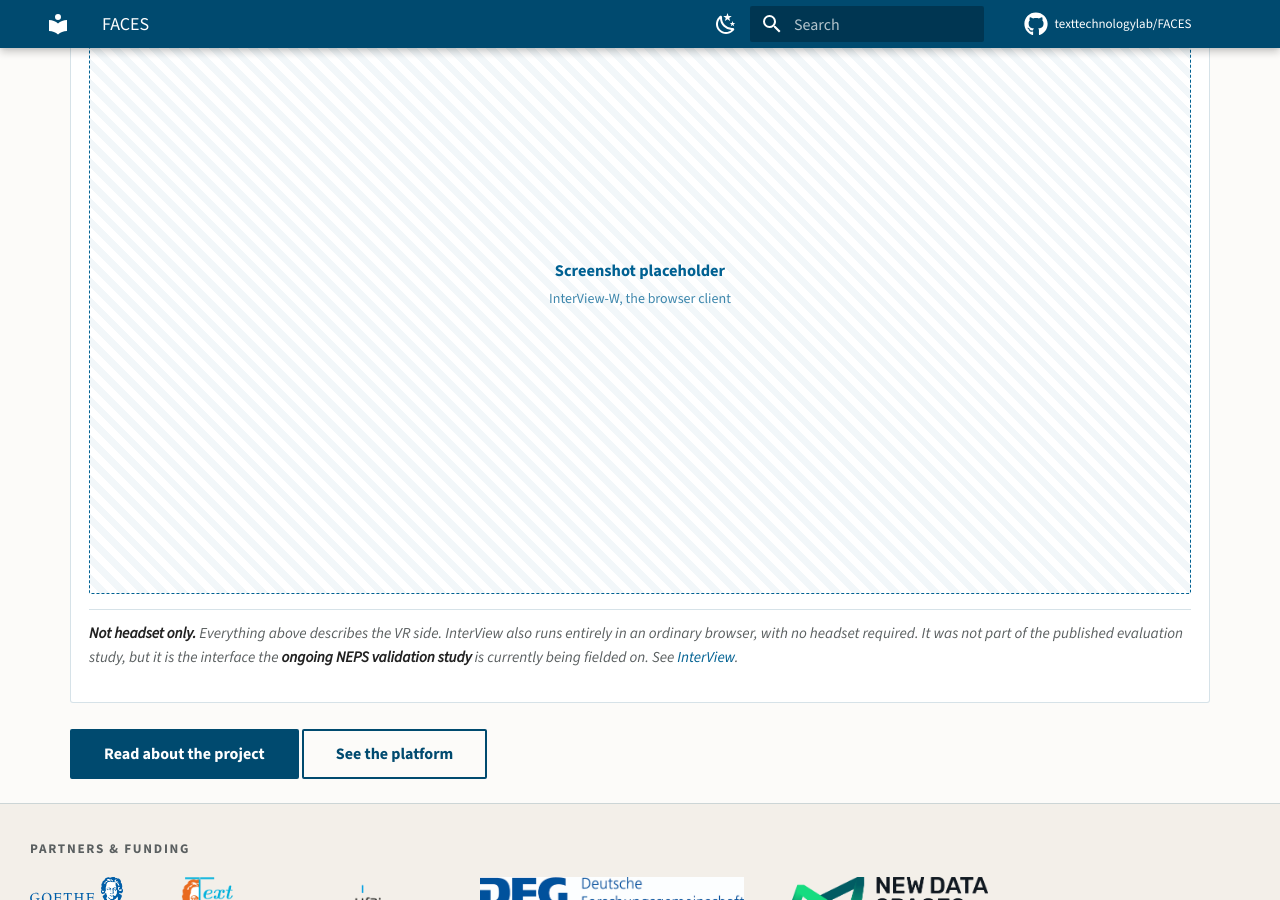
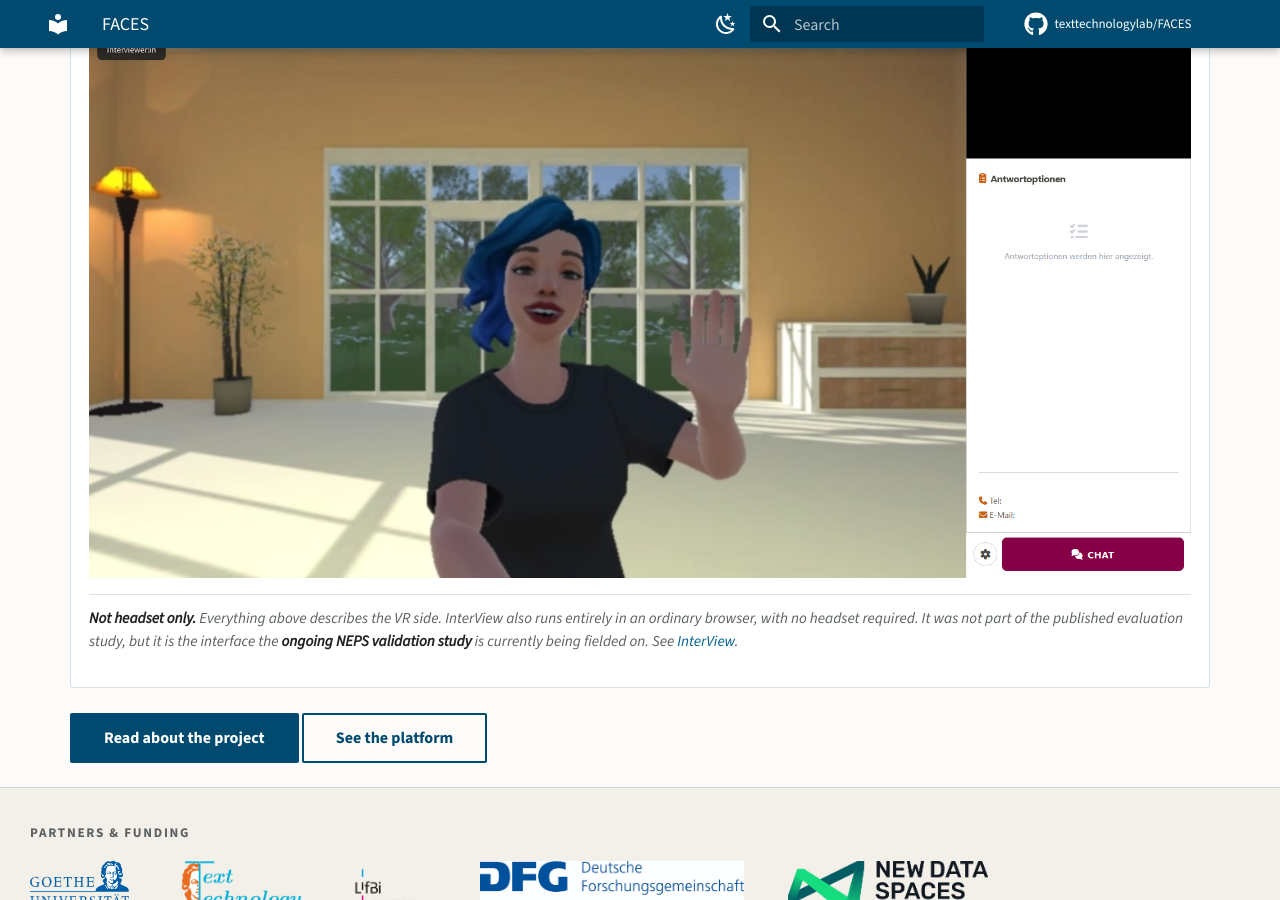
Before and after one commit to texttechnologylab/FACES, an MkDocs documentation site: the page built from docs/index.md, in a window 1280 px wide and 900 px high, scrolled down 4034 px. Built offline with MkDocs 1.6.1 and Material for MkDocs 9.7.7, drawn with Linux system fonts in a browser that asks for light colours; comment, search, counter and statistics services are not loaded.

Commit message:
feat: added website reference image

```diff
--- a/docs/index.md
+++ b/docs/index.md
@@ -178,7 +178,7 @@
 participants is now under way.
 
 <figure markdown>
-<div class="img-placeholder" markdown>Screenshot placeholder<br><small>InterView-W, the browser client</small></div>
+  ![InterView-W, the browser client: the interview interface running in an ordinary web browser](assets/img/faces-website.png){ loading=lazy }
   <figcaption>
     <strong>Not headset only.</strong> Everything above describes the VR side.
     InterView also runs entirely in an ordinary browser, with no headset
```
Also changed, not shown: docs/deliverables/interview.md (+1 -1 lines), docs/assets/img/faces-website.png (added), 1 other file.
